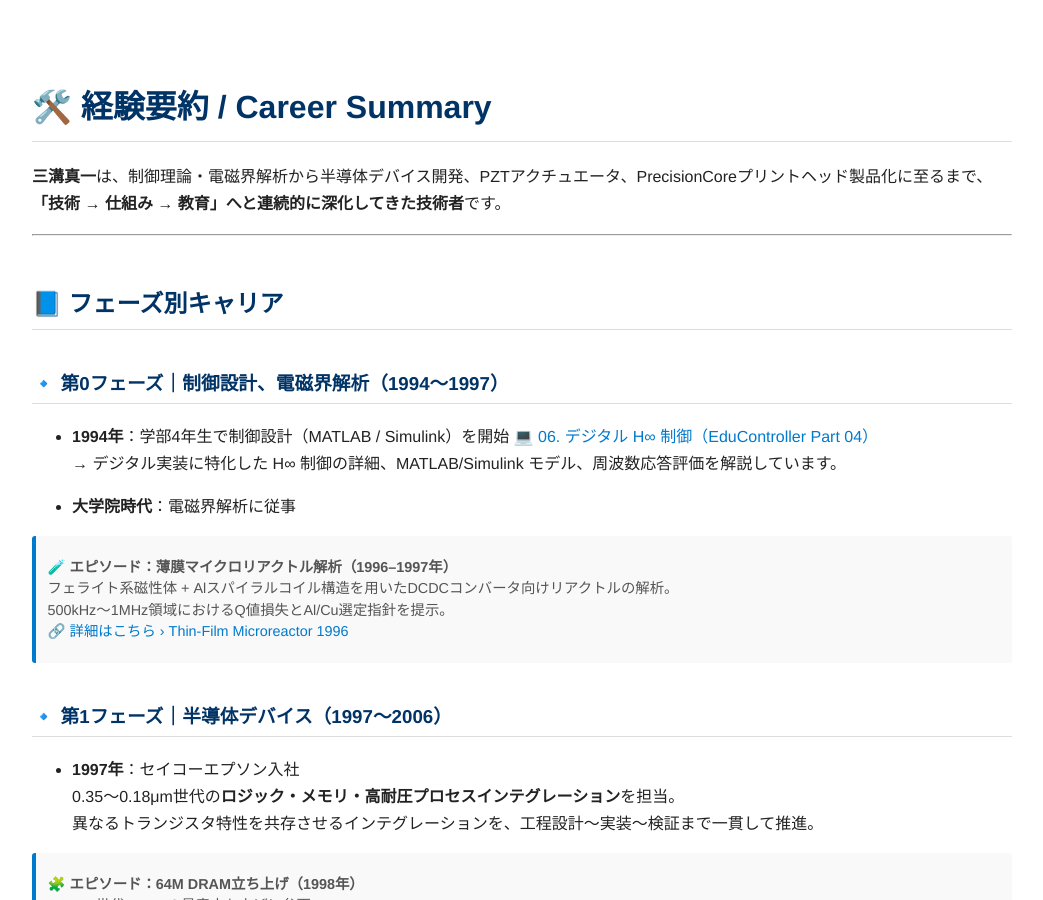
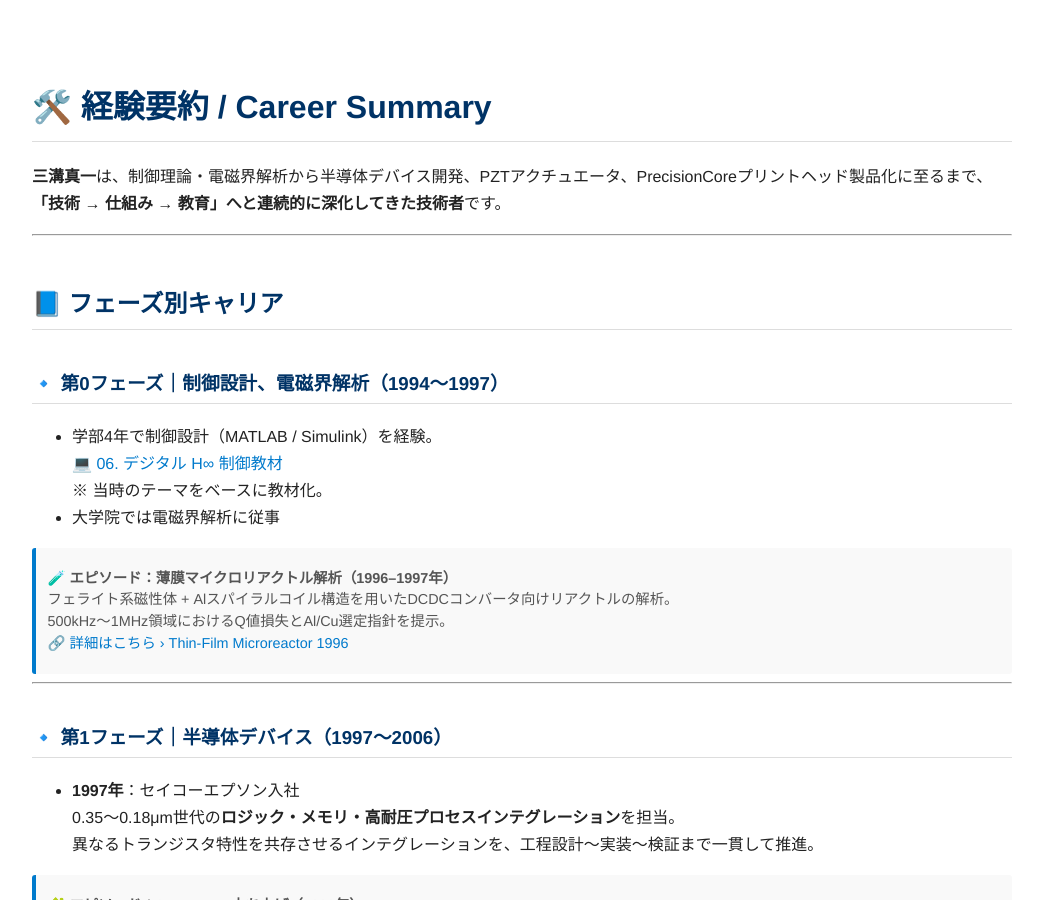
Before and after one commit to Samizo-AITL/Samizo-AITL.github.io, a Jekyll site: the page built from about/career-summary.md, in a window 1280 px wide and 900 px high. Shown: the whole window, without its empty margins (118-1161 px from the left). Built offline with Jekyll 4.4.1, drawn with Linux system fonts in a browser that asks for light colours.

Commit message:
Update career-summary.md

```diff
--- a/about/career-summary.md
+++ b/about/career-summary.md
@@ -14,17 +14,18 @@ title: 経験要約 / Career Summary
 
 ### 🔹 第0フェーズ｜制御設計、電磁界解析（1994〜1997）
 
-- **1994年**：学部4年生で制御設計（MATLAB / Simulink）を開始
-💻 [06. デジタル H∞ 制御（EduController Part 04）](https://samizo-aitl.github.io/EduController/part04_digital/theory/06_digital_hinf_control.html)
-→ デジタル実装に特化した H∞ 制御の詳細、MATLAB/Simulink モデル、周波数応答評価を解説しています。
-
-- **大学院時代**：電磁界解析に従事
+- 学部4年で制御設計（MATLAB / Simulink）を経験。
+  💻 [06. デジタル H∞ 制御教材](https://samizo-aitl.github.io/EduController/part04_digital/theory/06_digital_hinf_control.html)
+  ※ 当時のテーマをベースに教材化。
+- 大学院では電磁界解析に従事
 
 > 🧪 **エピソード：薄膜マイクロリアクトル解析（1996–1997年）**
 > フェライト系磁性体 + Alスパイラルコイル構造を用いたDCDCコンバータ向けリアクトルの解析。
 > 500kHz〜1MHz領域におけるQ値損失とAl/Cu選定指針を提示。
 > 🔗 [詳細はこちら › Thin-Film Microreactor 1996](https://samizo-aitl.github.io/Edusemi-Plus/archive/in1996/thinfilm_microreactor.html)
 {: .annotation}
+
+---
 
 ### 🔹 第1フェーズ｜半導体デバイス（1997〜2006）
 
```
